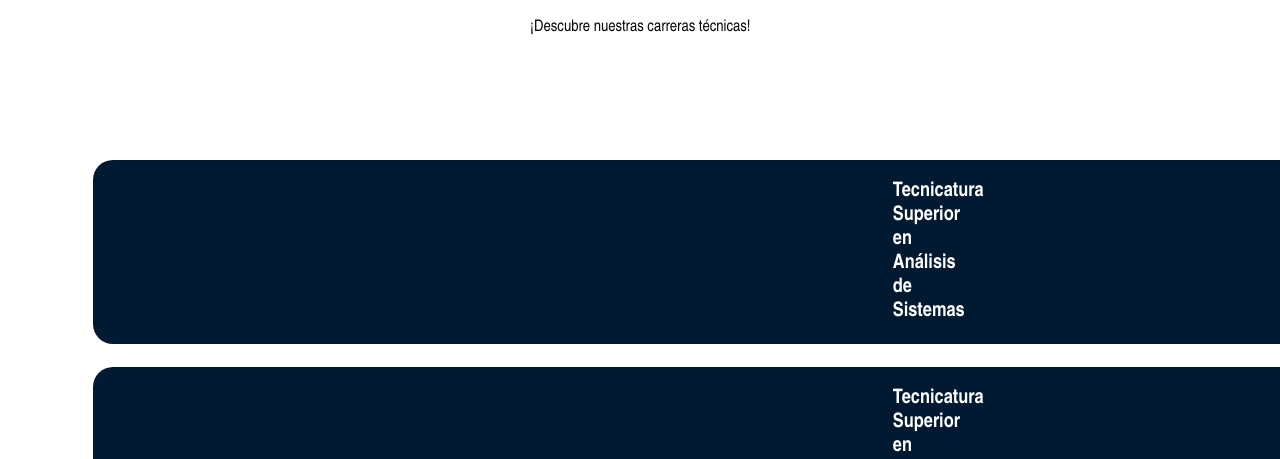
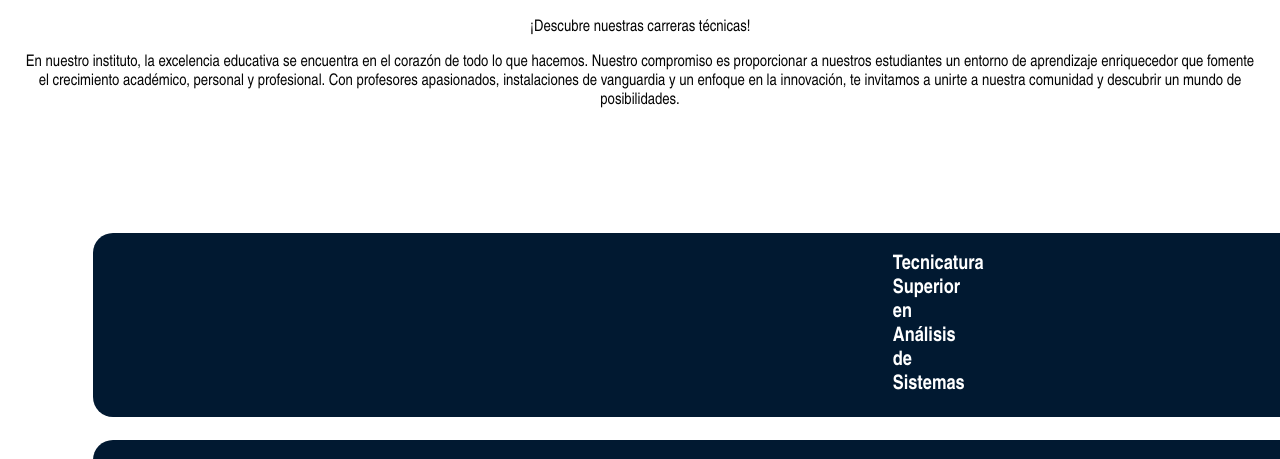
Before and after one commit to Landixx/LandinPage-ISFT151, a plain HTML site: page index.html in a window 1280 px wide. Shown: the part 325-784 px from the top of the page. Drawn offline with Linux system fonts and the light colour scheme; files whose address does not match are found by name.

Commit message:
Update index.html

```diff
--- a/index.html
+++ b/index.html
@@ -13,7 +13,9 @@
             <h1> ISFT151 - Instituto Superior de Formación Técnica</h1>
             <p> ¡Descubre nuestras carreras técnicas!</p>
 
-            <p> <!--Mnesaje de enganche o descripcion del instituto.--> </p>
+            <p> En nuestro instituto, la excelencia educativa se encuentra en el corazón de todo lo que hacemos.
+                Nuestro compromiso es proporcionar a nuestros estudiantes un entorno de aprendizaje enriquecedor que fomente el crecimiento académico, personal y profesional.
+                Con profesores apasionados, instalaciones de vanguardia y un enfoque en la innovación, te invitamos a unirte a nuestra comunidad y descubrir un mundo de posibilidades.</p>
         </header>
 
 
```
